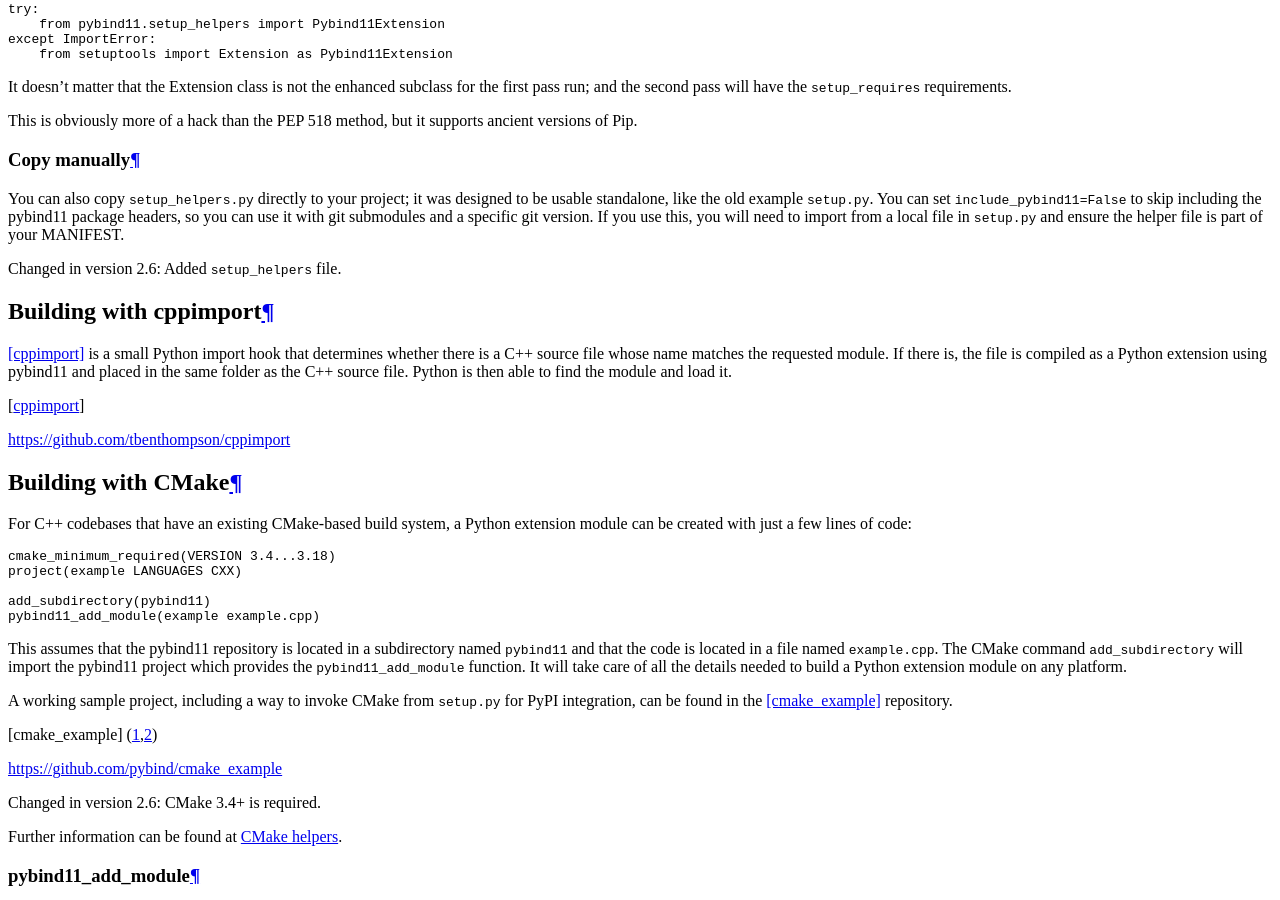
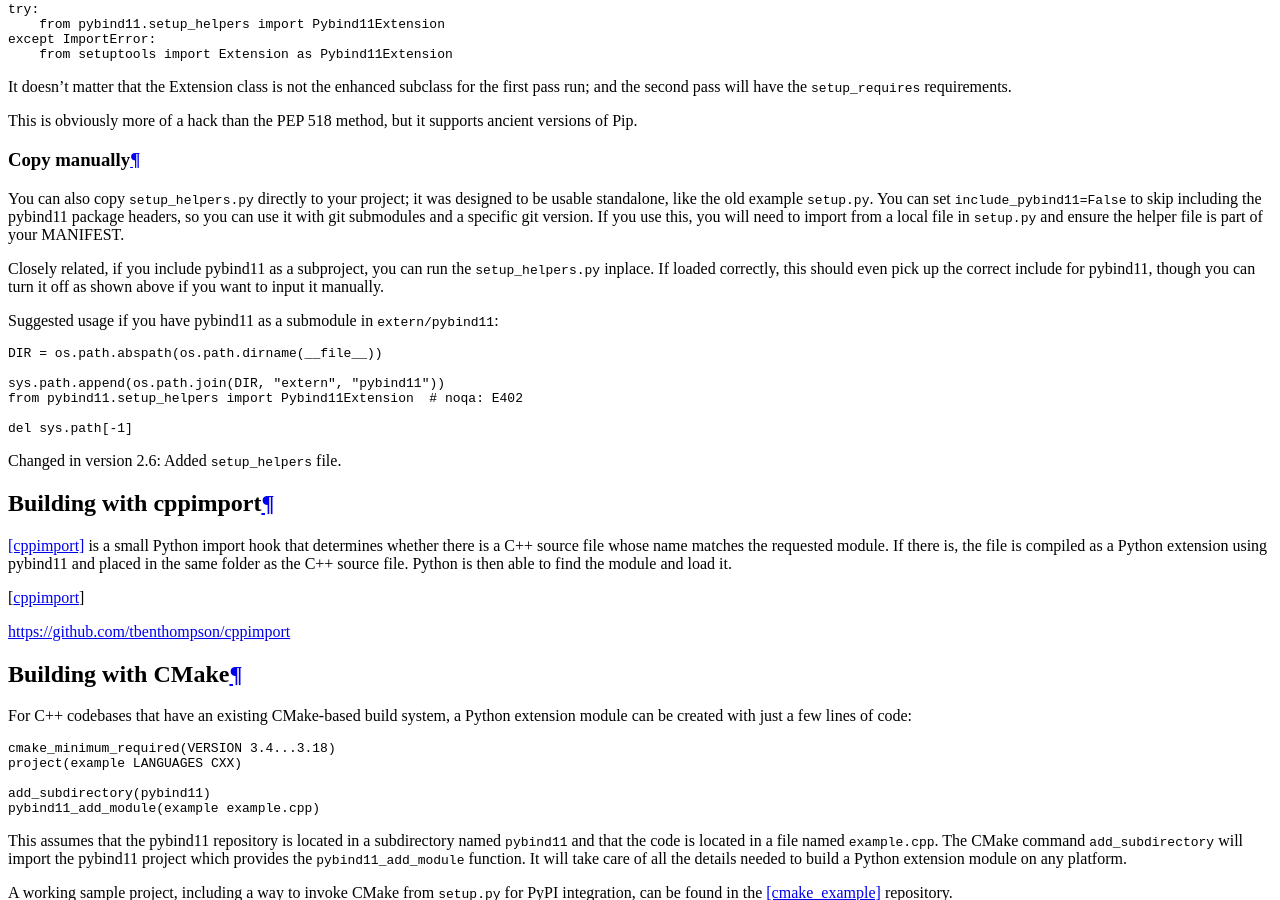
Before and after one commit to pybind/pybind11, a Sphinx documentation site: the page built from docs/compiling.rst, in a window 1280 px wide and 900 px high, scrolled down 2443 px. Built offline with Sphinx 7.4.7 and the Read the Docs theme 2.0.0, drawn with Linux system fonts in a browser that asks for light colours.

Commit message:
docs: add example of use in-place

```diff
--- a/docs/compiling.rst
+++ b/docs/compiling.rst
@@ -155,6 +155,23 @@
 so you can use it with git submodules and a specific git version. If you use
 this, you will need to import from a local file in ``setup.py`` and ensure the
 helper file is part of your MANIFEST.
+
+
+Closely related, if you include pybind11 as a subproject, you can run the
+``setup_helpers.py`` inplace. If loaded correctly, this should even pick up
+the correct include for pybind11, though you can turn it off as shown above if
+you want to input it manually.
+
+Suggested usage if you have pybind11 as a submodule in ``extern/pybind11``:
+
+.. code-block:: python
+
+    DIR = os.path.abspath(os.path.dirname(__file__))
+
+    sys.path.append(os.path.join(DIR, "extern", "pybind11"))
+    from pybind11.setup_helpers import Pybind11Extension  # noqa: E402
+
+    del sys.path[-1]
 
 
 .. versionchanged:: 2.6
```
